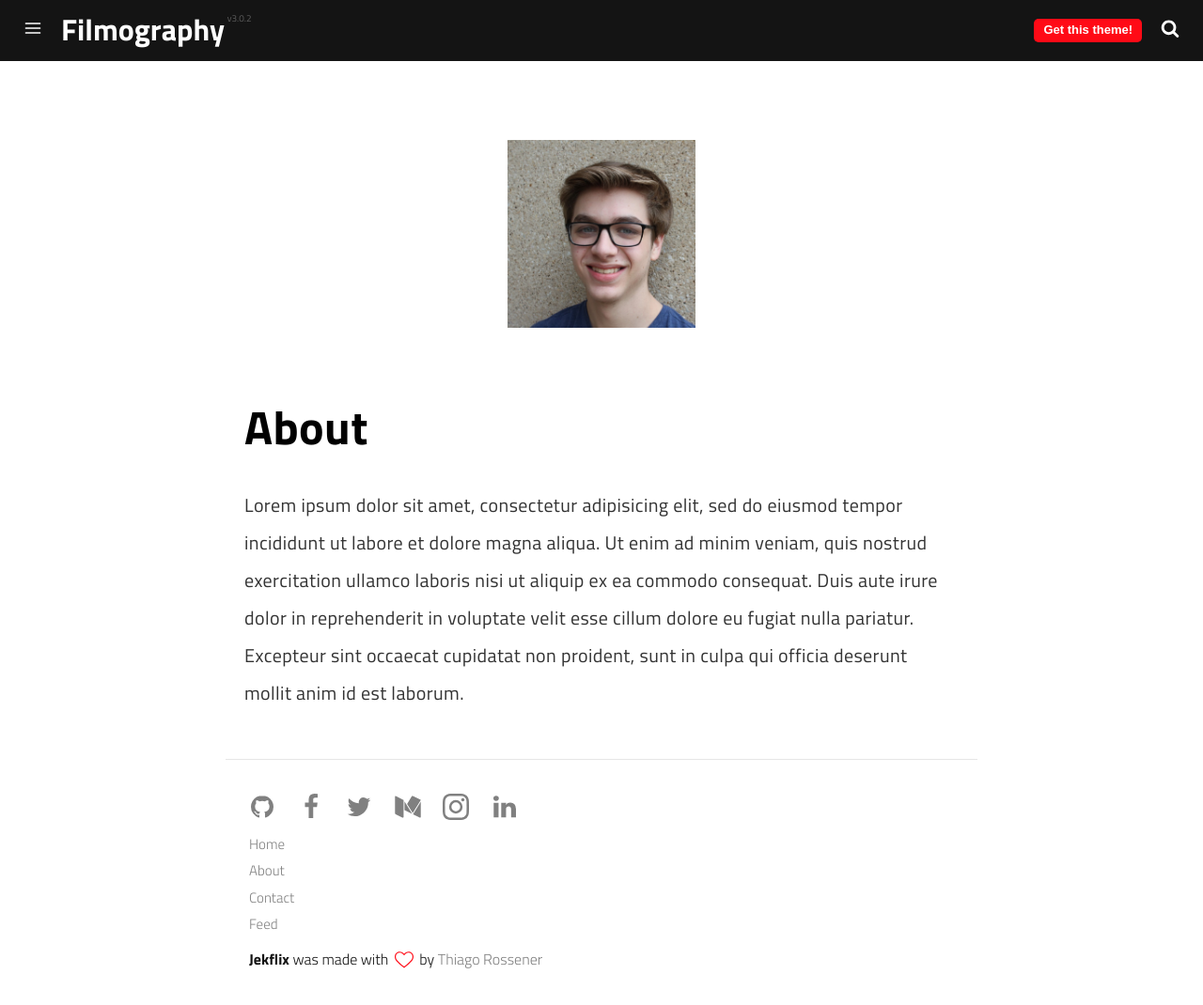
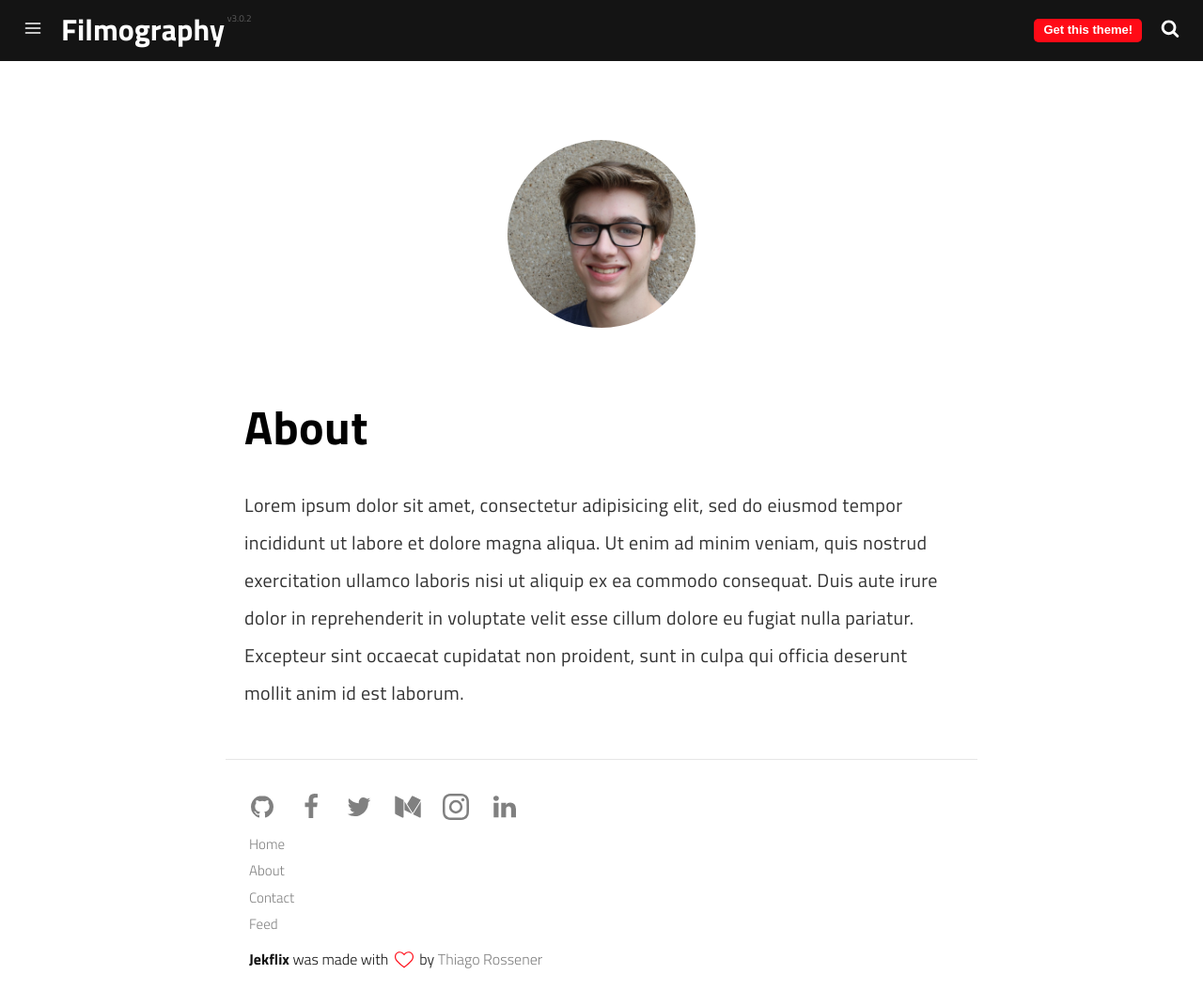
Before and after one commit to netmarshall/Filmography, a Jekyll site: the page built from pages/about.md, in a window 1280 px wide and 1070 px high. Shown: the whole window at 94% size. Built offline with Jekyll 4.4.1, drawn with Linux system fonts in a browser that asks for light colours; a script that is not in the unit is left out.

Commit message:
Update about.md

```diff
--- a/pages/about.md
+++ b/pages/about.md
@@ -5,7 +5,7 @@ description: Some description.
 permalink: /about/
 ---
 
-<img src="https://netmarshall.github.io/Filmography/assets/img/bio-photo.jpg" width="200">
+<img class="img-rounded" src="https://netmarshall.github.io/Filmography/assets/img/bio-photo.jpg" width="200">
 
 # About
 
```
